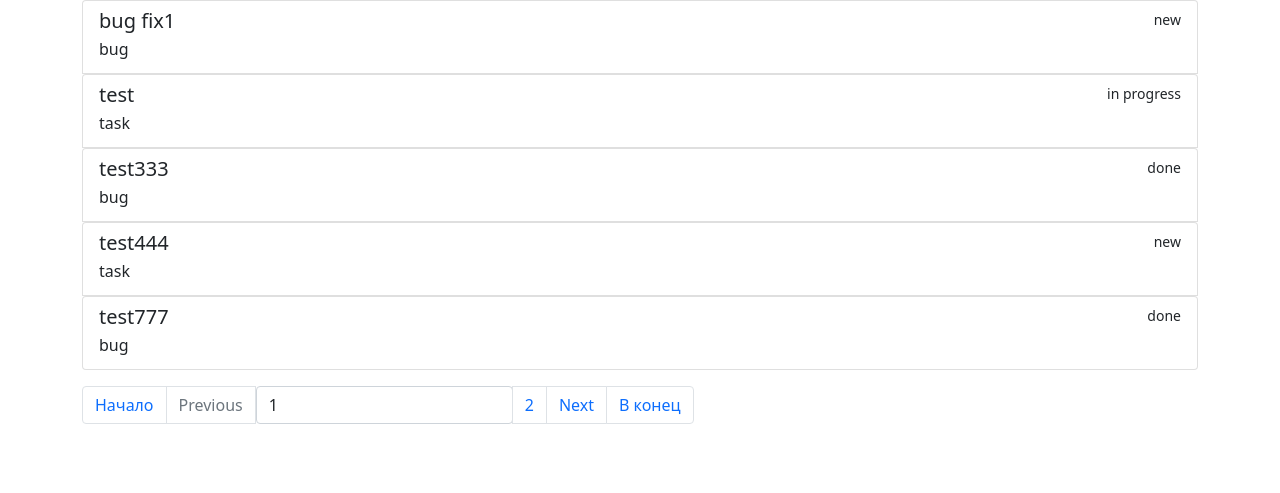
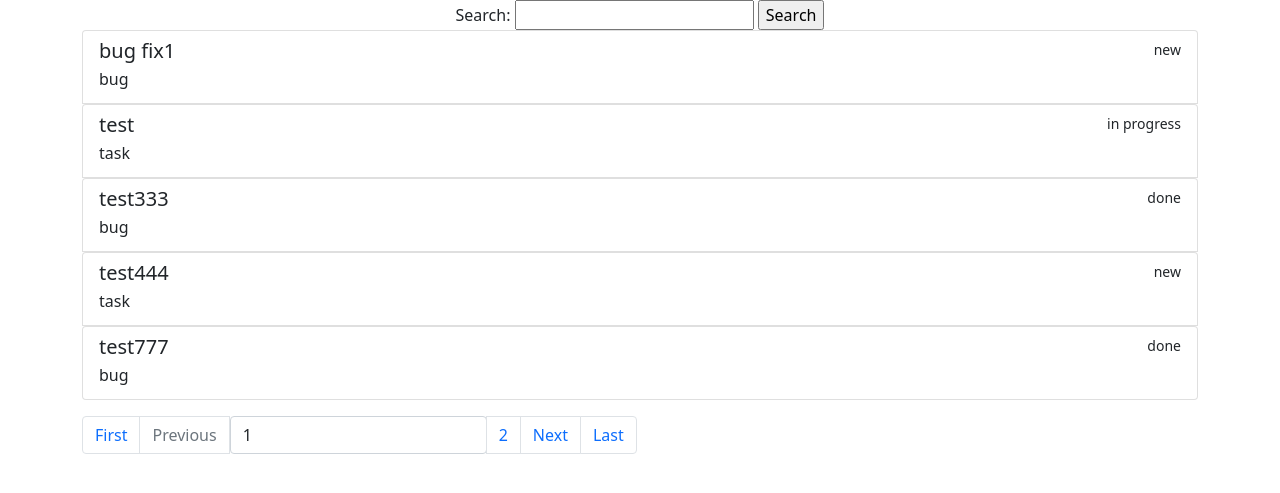
Before and after one commit to sakurakuba/work49, a Django app: page / in a window 1280 px wide. Shown: the part 56-549 px from the top of the page. Run offline with Django 4.2, Linux system fonts and the light colour scheme; data comes from the database, SQL or seed files in the repository.

Commit message:
added 'search' field to main page

```diff
--- a/issueTracker/views.py
+++ b/issueTracker/views.py
@@ -1,12 +1,14 @@
+from django.db.models import Q
 from django.forms import forms
 from django.shortcuts import render, get_object_or_404, redirect
 
 # Create your views here.
 from django.urls import reverse
+from django.utils.http import urlencode
 from django.views import View
 from django.views.generic import TemplateView, FormView, ListView
 
-from issueTracker.forms import IssueForm
+from issueTracker.forms import IssueForm, SearchForm
 from issueTracker.models import Issue, Type, Status
 
 
@@ -20,10 +22,34 @@ class IndexView(ListView):
     model = Issue
     template_name = "index.html"
     context_object_name = "issues"
-    ordering = ('created_at',)
+    ordering = ["-created_at"]
     paginate_by = 5
 
+    def get(self, request, *args, **kwargs):
+        self.form = self.get_search_form()
+        self.search_value = self.get_search_value()
+        return super().get(request, *args, **kwargs)
 
+    def get_queryset(self):
+        if self.search_value:
+            return Issue.objects.filter(Q(summary__contains=self.search_value) | Q(description__contains=self.search_value))
+        return Issue.objects.all()
+
+    def get_context_data(self, *, object_list=None, **kwargs):
+        context = super().get_context_data(object_list=object_list, **kwargs)
+        context['form'] = self.form
+        if self.search_value:
+            val = urlencode({'search': self.search_value})
+            context['query'] = val
+            context['search'] = self.search_value
+        return context
+
+    def get_search_form(self):
+        return SearchForm(self.request.GET)
+
+    def get_search_value(self):
+        if self.form.is_valid():
+            return self.form.cleaned_data.get("search")
 
 
 class IssueView(TemplateView):
--- a/templates/index.html
+++ b/templates/index.html
@@ -7,6 +7,7 @@
 
 
 {% block content %}
+    {% include "partial/search.html" %}
     {% for iss in issues %}
 <div class="list-group">
   <a href="{% url "issue_view" iss.pk %}" class="list-group-item list-group-item-action">
--- a/templates/partial/pagination.html
+++ b/templates/partial/pagination.html
@@ -2,7 +2,7 @@
 
 <ul class="pagination mt-3">
     <li class="page-item">
-        <a class="page-link" href="?{{ request|replace:1 }}">Начало</a>
+        <a class="page-link" href="?{{ request|replace:1 }}">First</a>
     </li>
     {% if page_obj.has_previous %}
         <li class="page-item">
@@ -41,6 +41,6 @@
         </li>
     {% endif %}
     <li class="page-item">
-        <a class="page-link" href="?{{ request|replace:page_obj.paginator.num_pages }}">В конец</a>
+        <a class="page-link" href="?{{ request|replace:page_obj.paginator.num_pages }}">Last</a>
     </li>
 </ul>
```
